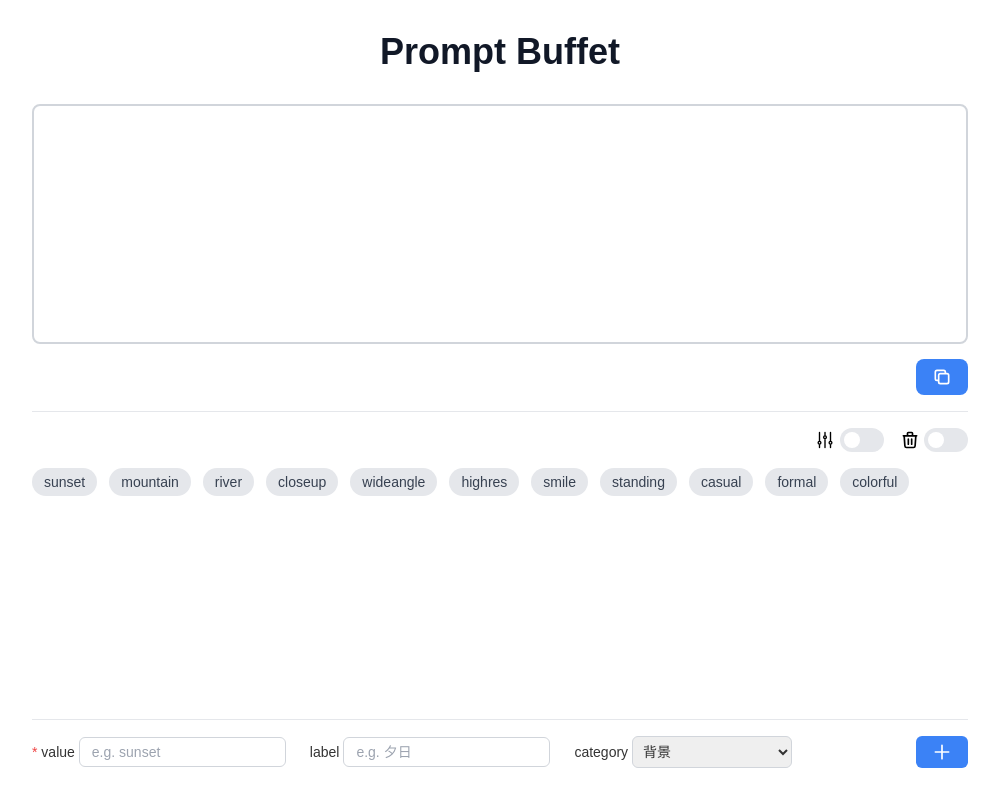
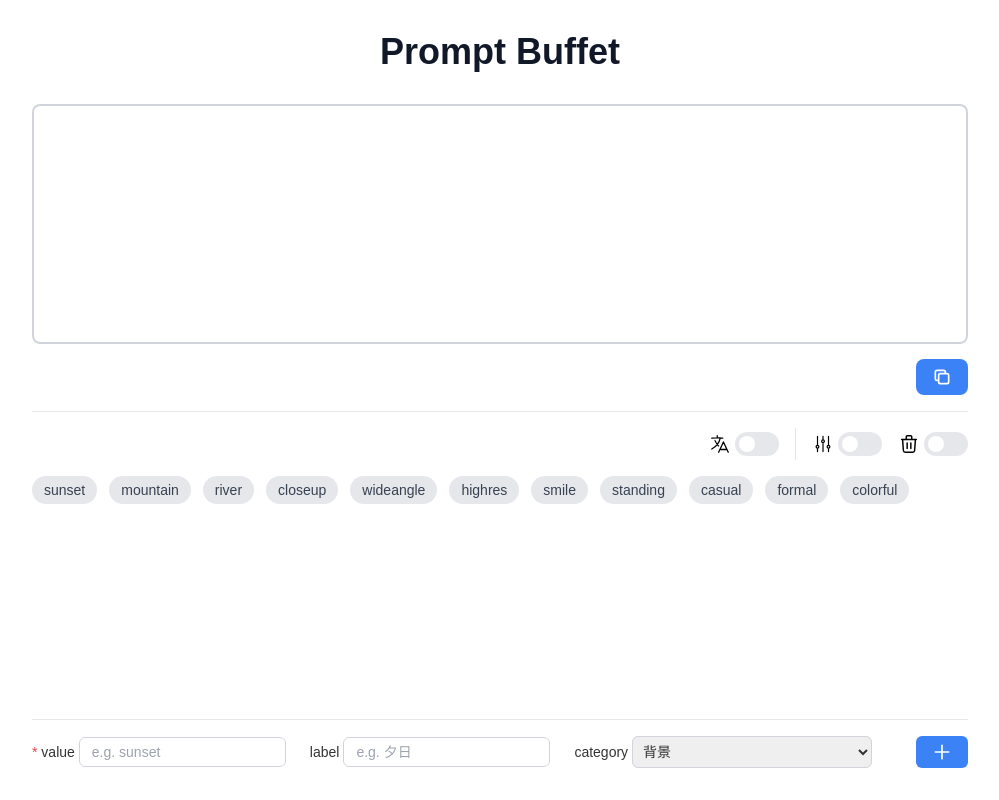
Before and after one commit to PK-Yakkun/prompt_buffet, a Next.js app in the folder prompt_buffet/: page / in a window 1280 px wide. Shown: the whole page, without its empty margins (140-1139 px from the left). Built offline with nearby package versions, Linux system fonts and the light colour scheme.

Commit message:
feat: ラベル表示切り替え機能実装

```diff
--- a/prompt_buffet/src/app/page.tsx
+++ b/prompt_buffet/src/app/page.tsx
@@ -14,6 +14,7 @@ import LoadIcon from '@/components/icons/LoadIcon';
 import SaveButton from '@/components/SaveButton';
 import LoadButton from '@/components/LoadButton';
 import AdjustmentsIcon from '@/components/icons/AdjustmentsIcon';
+import LanguageIcon from '@/components/icons/LanguageIcon';
 
 export type WordCategory = '背景' | 'カメラ・アングル' | '画質' | '表情' | 'ポーズ' | '服装' | 'その他';
 
@@ -46,7 +47,10 @@ const Page: React.FC = () => {
   const [newWordValue, setNewWordValue] = useState<string>('');
   const [newWordLabel, setNewWordLabel] = useState<string>('');
   const [newWordCategory, setNewWordCategory] = useState<WordCategory>('背景');
-  const [weighting, setWeighting] = useState(false);
+
+  // Toggle系State
+  const [viewLabelMode, setViewLabelMode] = useState(false)
+  const [weightingMode, setWeightingMode] = useState(false);
   const [deleteMode, setDeleteMode] = useState(false);
 
 
@@ -118,14 +122,18 @@ const Page: React.FC = () => {
     });
   };
 
+  const handleLanguageToggle = () => {
+    setViewLabelMode(prev => !prev)
+  }
+
   const handleWeightingToggle = () => {
-    setWeighting(prev => !prev);
+    setWeightingMode(prev => !prev);
     if (deleteMode) setDeleteMode(false);
   };
 
   const handleDeleteModeToggle = () => {
     setDeleteMode(prev => !prev);
-    if (weighting) setWeighting(false);
+    if (weightingMode) setWeightingMode(false);
   };
 
   const handleSave = () => {
@@ -162,15 +170,25 @@ const Page: React.FC = () => {
           <Divider className='my-4' />
           <div className="flex justify-end items-center gap-4 mb-4">
             <div className="flex items-center gap-1">
+              <LanguageIcon className="w-[22px] h-[22px]" />
+              <Toggle
+                label=""
+                isOn={viewLabelMode}
+                onToggle={handleLanguageToggle}
+              />
+            </div>
+            <Divider orientation='vertical' className='my-4' />
+            <div className="flex items-center gap-1">
+
               <AdjustmentsIcon className="w-[22px] h-[22px]" />
               <Toggle
                 label=""
-                isOn={weighting}
+                isOn={weightingMode}
                 onToggle={handleWeightingToggle}
               />
             </div>
             <div className="flex items-center gap-1">
-              <DeleteIcon className="w-5 h-5"/>
+              <DeleteIcon className="w-[22px] h-[22px]"/>
               <Toggle
                 label=""
                 isOn={deleteMode}
@@ -185,8 +203,9 @@ const Page: React.FC = () => {
               selectedWords={new Set(selectedWords.map(word => word.value))}
               onWordSelect={handleTagClick}
               onWordRemove={handleRemoveWord}
+              viewLabelMode={viewLabelMode}
               deleteMode={deleteMode}
-              weighting={weighting}
+              weightingMode={weightingMode}
               onWeightIncrease={handleWeightIncrease}
               onWeightDecrease={handleWeightDecrease}
             />
@@ -220,7 +239,7 @@ const Page: React.FC = () => {
                   options={defaultCategories}
                   value={newWordCategory}
                   onChange={(value) => setNewWordCategory(value as WordCategory)}
-                  className="w-[160px]"
+                  className="w-[240px]"
                 />
               </div>
             </div>
--- a/prompt_buffet/src/components/Tag.tsx
+++ b/prompt_buffet/src/components/Tag.tsx
@@ -7,10 +7,11 @@ import CrossIcon from './icons/CrossIcon';
 interface TagProps {
   word: Word;
   isSelected: boolean;
+  viewLabelMode: boolean;
+  deleteMode: boolean;
+  weightingMode: boolean;
   onSelect: () => void;
   onRemove: () => void;
-  deleteMode: boolean;
-  weighting: boolean;
   onWeightIncrease: () => void;
   onWeightDecrease: () => void;
 }
@@ -18,10 +19,11 @@ interface TagProps {
 const Tag: React.FC<TagProps> = ({
   word,
   isSelected,
+  viewLabelMode,
+  deleteMode,
+  weightingMode,
   onSelect,
   onRemove,
-  deleteMode,
-  weighting,
   onWeightIncrease,
   onWeightDecrease
 }) => {
@@ -32,7 +34,7 @@ const Tag: React.FC<TagProps> = ({
       }`}
       onClick={onSelect}
     >
-      {weighting && isSelected && (
+      {weightingMode && isSelected && (
         <ChevronUpIcon
           className="w-3 h-3 mr-1 cursor-pointer"
           onClick={(e) => {
@@ -41,7 +43,7 @@ const Tag: React.FC<TagProps> = ({
           }}
         />
       )}
-      {word.value}
+      { viewLabelMode ? word.label : word.value}
       {deleteMode && (
         <CrossIcon
           className="w-3 h-3 ml-1 cursor-pointer"
@@ -51,7 +53,7 @@ const Tag: React.FC<TagProps> = ({
           }}
         />
       )}
-      {weighting && isSelected && (
+      {weightingMode && isSelected && (
         <ChevronDownIcon
           className="w-3 h-3 ml-1 cursor-pointer"
           onClick={(e) => {
--- a/prompt_buffet/src/components/TagList.tsx
+++ b/prompt_buffet/src/components/TagList.tsx
@@ -5,10 +5,11 @@ import { Word } from '../app/page';
 interface TagListProps {
   words: Word[];
   selectedWords: Set<string>;
+  viewLabelMode: boolean;
+  deleteMode: boolean;
+  weightingMode: boolean;
   onWordSelect: (word: Word) => void;
   onWordRemove: (value: string) => void;
-  deleteMode: boolean;
-  weighting: boolean;
   onWeightIncrease: (value: string) => void;
   onWeightDecrease: (value: string) => void;
 }
@@ -16,10 +17,11 @@ interface TagListProps {
 const TagList: React.FC<TagListProps> = ({
   words,
   selectedWords,
+  viewLabelMode,
+  deleteMode,
+  weightingMode,
   onWordSelect,
   onWordRemove,
-  deleteMode,
-  weighting,
   onWeightIncrease,
   onWeightDecrease
 }) => {
@@ -32,8 +34,9 @@ const TagList: React.FC<TagListProps> = ({
           isSelected={selectedWords.has(word.value)}
           onSelect={() => onWordSelect(word)}
           onRemove={() => onWordRemove(word.value)}
+          viewLabelMode={viewLabelMode}
           deleteMode={deleteMode}
-          weighting={weighting}
+          weightingMode={weightingMode}
           onWeightIncrease={() => onWeightIncrease(word.value)}
           onWeightDecrease={() => onWeightDecrease(word.value)}
         />
--- a/prompt_buffet/src/components/icons/AdjustmentsIcon.tsx
+++ b/prompt_buffet/src/components/icons/AdjustmentsIcon.tsx
@@ -10,7 +10,7 @@ const AdjustmentsIcon: React.FC<AdjustmentsIconProps> = ({ className }) => {
       xmlns="http://www.w3.org/2000/svg"
       fill="none"
       viewBox="0 0 24 24"
-      strokeWidth={1.5}
+      strokeWidth={1.3}
       stroke="currentColor"
       className={className}
     >
--- a/prompt_buffet/src/components/icons/DeleteIcon.tsx
+++ b/prompt_buffet/src/components/icons/DeleteIcon.tsx
@@ -11,7 +11,7 @@ const DeleteIcon: React.FC<React.SVGProps<SVGSVGElement>> = (props) => (
     <path
       strokeLinecap="round"
       strokeLinejoin="round"
-      strokeWidth={2}
+      strokeWidth={1.6}
       d="M19 7l-.867 12.142A2 2 0 0116.138 21H7.862a2 2 0 01-1.995-1.858L5 7m5 4v6m4-6v6m1-10V4a1 1 0 00-1-1h-4a1 1 0 00-1 1v3M4 7h16"
     />
   </svg>
--- /dev/null
+++ b/prompt_buffet/src/components/icons/LanguageIcon.tsx
@@ -0,0 +1,13 @@
+import React from 'react';
+
+const LanguageIcon: React.FC<React.SVGProps<SVGSVGElement>> = (props) => (
+  <svg xmlns="http://www.w3.org/2000/svg" fill="none" viewBox="0 0 24 24" stroke="currentColor" {...props}>
+    <path
+      stroke-linecap="round"
+      stroke-linejoin="round"
+      strokeWidth={1.4}
+      d="m10.5 21 5.25-11.25L21 21m-9-3h7.5M3 5.621a48.474 48.474 0 0 1 6-.371m0 0c1.12 0 2.233.038 3.334.114M9 5.25V3m3.334 2.364C11.176 10.658 7.69 15.08 3 17.502m9.334-12.138c.896.061 1.785.147 2.666.257m-4.589 8.495a18.023 18.023 0 0 1-3.827-5.802" />
+</svg>
+);
+
+export default LanguageIcon;
```
